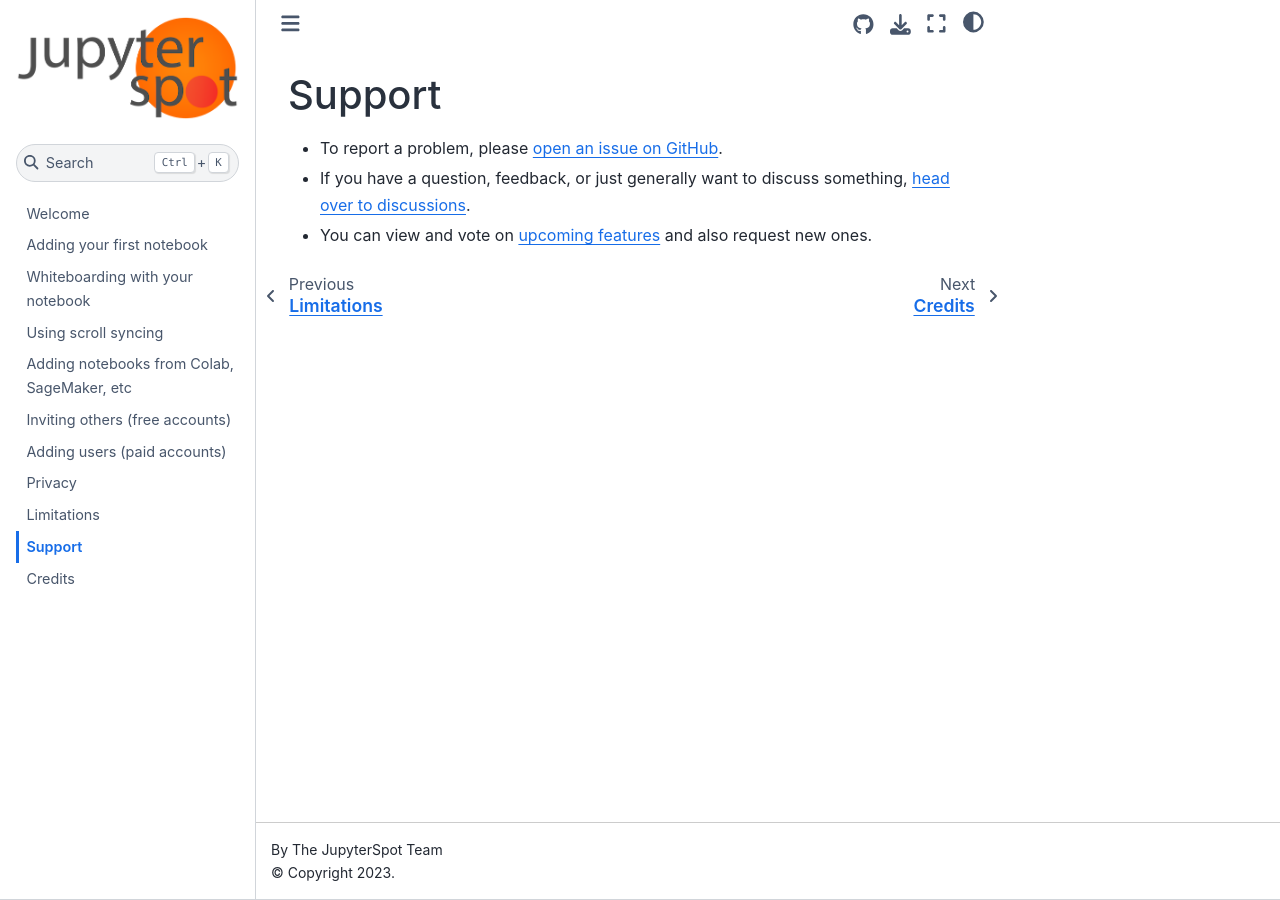
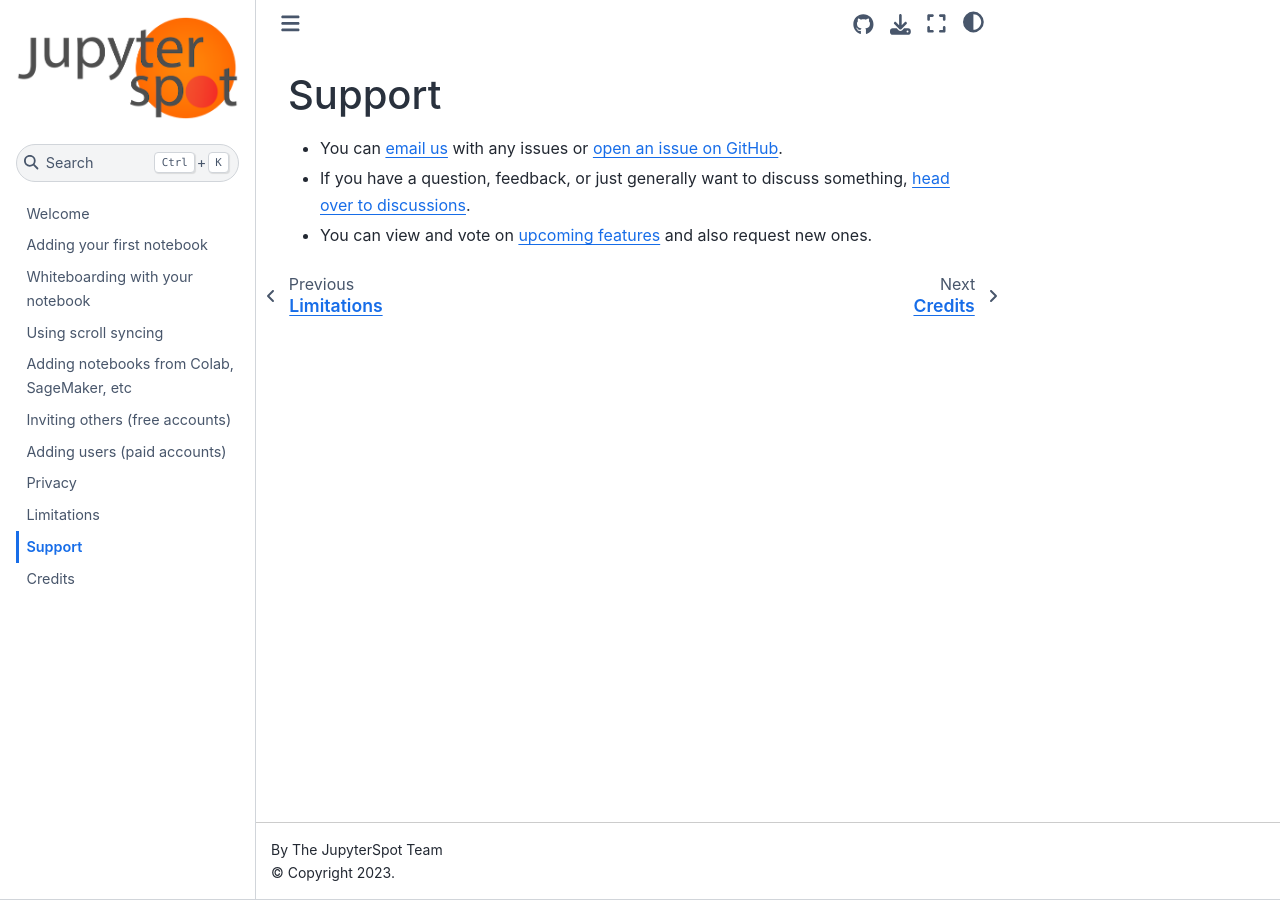
Before and after one commit to jupyterspot/docs, a Jupyter Book: the page built from support.md, in a window 1280 px wide. Built offline with Jupyter Book 1.0.4 settings and Sphinx 7.4.7 and the Sphinx Book theme 1.1.4, drawn with Linux system fonts in a browser that asks for light colours.

Commit message:
Add email

```diff
--- a/support.md
+++ b/support.md
@@ -1,5 +1,5 @@
 # Support
 
-- To report a problem, please [open an issue on GitHub](https://github.com/jupyterspot/support/issues/new/choose).
+- You can [email us](mailto:jgoode@jupyterspot.com) with any issues or [open an issue on GitHub](https://github.com/jupyterspot/support/issues/new/choose).
 - If you have a question, feedback, or just generally want to discuss something, [head over to discussions](https://github.com/jupyterspot/support/discussions).
 - You can view and vote on [upcoming features](https://github.com/jupyterspot/support/issues?q=is%3Aopen+is%3Aissue+label%3A%22Feature+Request%22+sort%3Acreated-desc) and also request new ones.
```
Also changed, not shown: adding-notebooks.md (+1 -0 lines), 1 other file.
